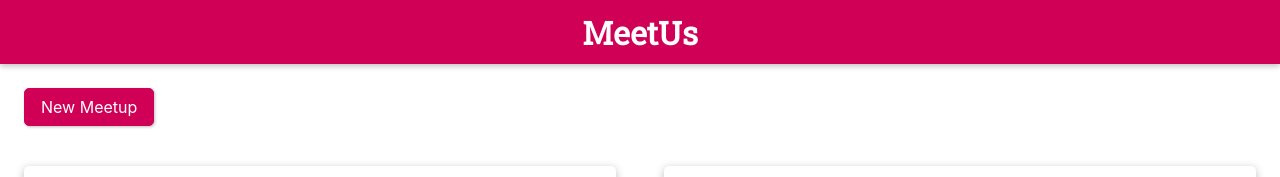
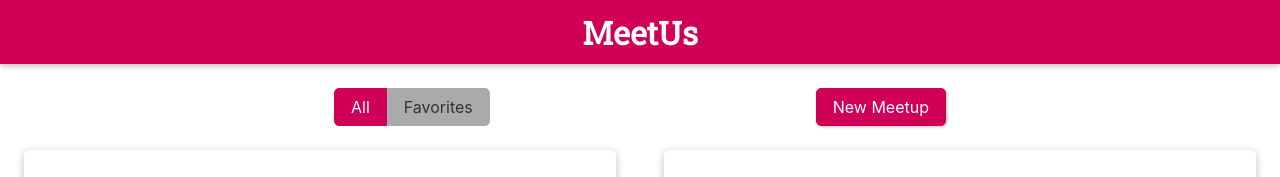
Before and after one commit to FabricioMagnus/svelte_meetups_project, a Svelte app: page / in a window 1280 px wide. Shown: the top 177 px of the page. Built offline with nearby package versions, Linux system fonts and the light colour scheme.

Commit message:
add: filters and meetups grid events

```diff
--- a/src/App.svelte
+++ b/src/App.svelte
@@ -45,9 +45,6 @@
 
 <main>
   {#if !detailMode}
-    <div class="meetup-controls">
-      <Button on:click={() => (addMode = !addMode)}>New Meetup</Button>
-    </div>
     {#if addMode || editMode}
       <EditMeetUp on:save={addMeetup} on:close={closeModal} id={editId} />
     {/if}
@@ -55,6 +52,9 @@
       meetups={$meetups}
       on:showDetails={showDetails}
       on:edit={editMeetup}
+      on:add={() => {
+        addMode = !addMode;
+      }}
     />
   {:else}
     <MeetUpDetail id={pageData.id} on:fechar={closeDetail} />
--- a/src/Meetups/MeetUpGrid.svelte
+++ b/src/Meetups/MeetUpGrid.svelte
@@ -1,11 +1,29 @@
 <script>
+  import Button from "../UI/Button.svelte";
+  import MeetupFilter from "./MeetupFilter.svelte";
   import MeetupItem from "./MeetupItem.svelte";
+  import { createEventDispatcher } from "svelte";
 
   export let meetups;
+
+  let FavsOnly = false;
+
+  const dispatch = createEventDispatcher();
+
+  $: filteredMeetups = FavsOnly ? meetups.filter((m) => m.isFavorite) : meetups;
+
+  function setFilter(event) {
+    FavsOnly = event.detail === 1;
+  }
 </script>
 
+<section id="meetup-controls">
+  <MeetupFilter on:select={setFilter} />
+
+  <Button on:click={() => dispatch("add")}>New Meetup</Button>
+</section>
 <section id="meetups">
-  {#each meetups as meetup}
+  {#each filteredMeetups as meetup}
     <MeetupItem
       id={meetup.id}
       title={meetup.title}
@@ -22,7 +40,12 @@
 </section>
 
 <style>
-  section {
+  #meetup-controls {
+    margin: "1rem";
+    display: flex;
+    justify-content: space-evenly;
+  }
+  #meetups {
     width: 100%;
     display: grid;
     grid-template-columns: 1fr;
@@ -30,7 +53,7 @@
   }
 
   @media (min-width: 768px) {
-    section {
+    #meetups {
       grid-template-columns: repeat(2, 1fr);
     }
   }
--- /dev/null
+++ b/src/Meetups/MeetupFilter.svelte
@@ -0,0 +1,61 @@
+<script>
+  import { createEventDispatcher } from "svelte";
+
+  const dispatch = createEventDispatcher();
+
+  export let selectedButton = 0;
+</script>
+
+<div>
+  <button
+    class:active={selectedButton === 0}
+    type="button"
+    on:click={() => {
+      selectedButton = 0;
+      dispatch("select", 0);
+    }}>All</button
+  >
+  <button
+    class:active={selectedButton === 1}
+    type="button"
+    on:click={() => {
+      selectedButton = 1;
+      dispatch("select", 1);
+    }}>Favorites</button
+  >
+</div>
+
+<style>
+  div {
+    font-size: 0px;
+  }
+
+  button {
+    background: #aaaaaa;
+    font: inherit;
+    font-size: 1rem;
+    cursor: pointer;
+    border: 1px solid #aaaaaa;
+    padding: 0.5rem 1rem;
+  }
+
+  button:focus {
+    outline: none;
+  }
+
+  button:first-of-type {
+    border-radius: 5px 0 0 5px;
+  }
+
+  button:last-of-type {
+    border-radius: 0 5px 5px 0;
+  }
+
+  button:hover,
+  button:active,
+  .active {
+    background: #cf0056;
+    border-color: #cf0056;
+    color: white;
+  }
+</style>
```
